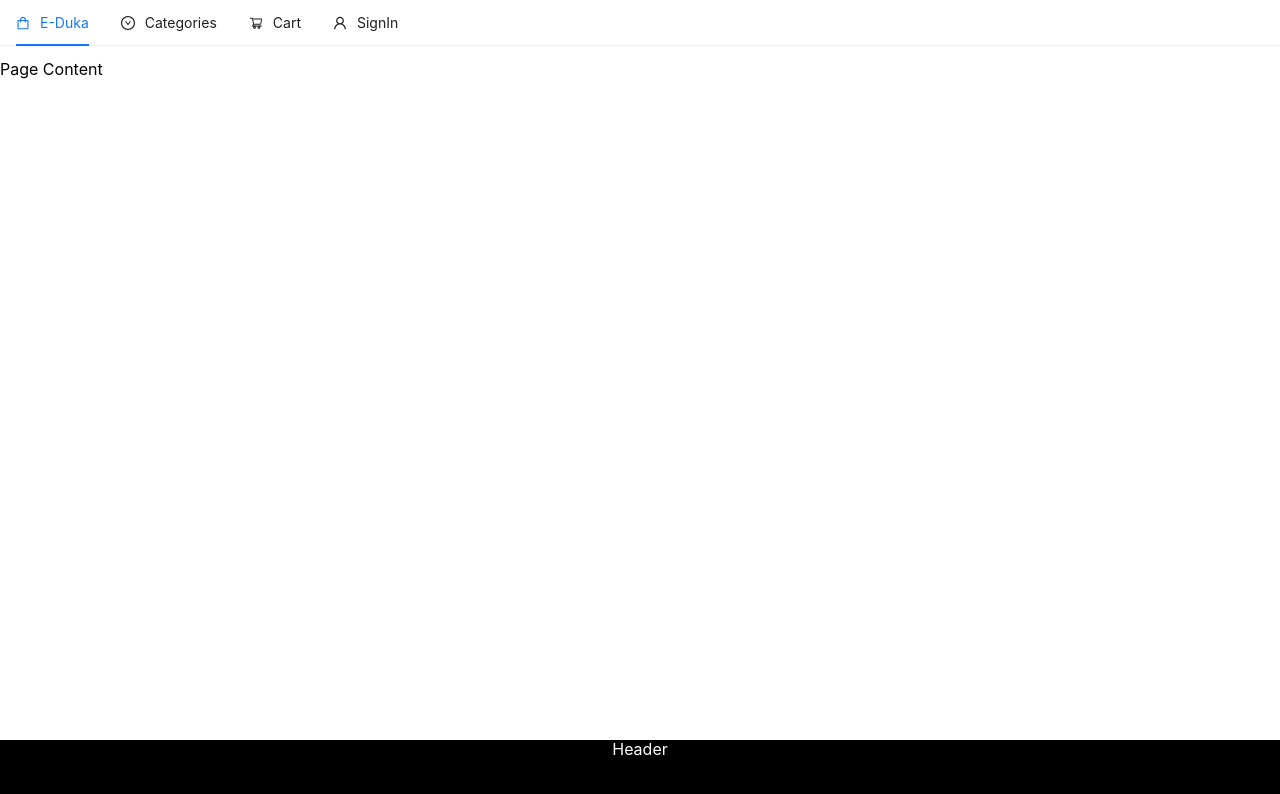
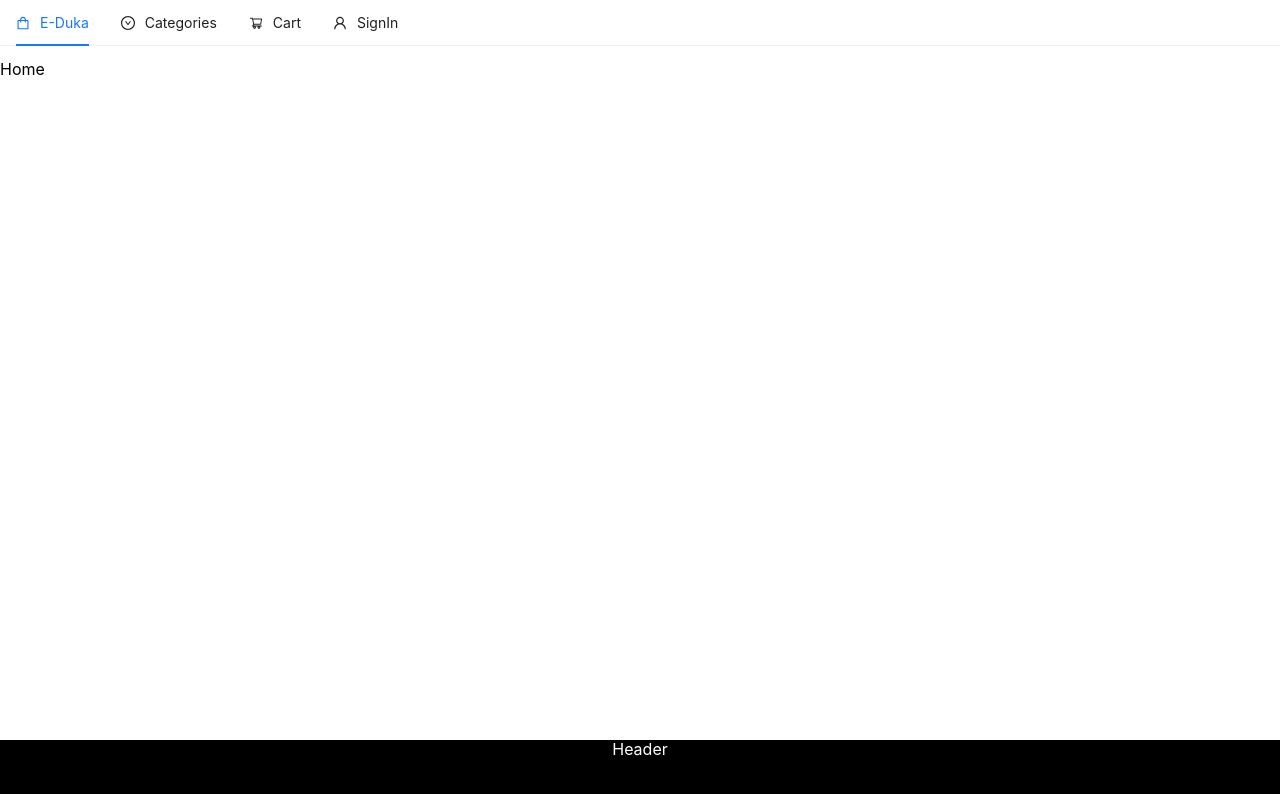
Before and after one commit to BrianWangila/E-Duka, a React (Create React App) app: page / in a window 1280 px wide. Shown: the top 794 px of the page. Built offline with nearby package versions, Linux system fonts and the light colour scheme.

Commit message:
create routes and import them to the routes component

```diff
--- a/package.json
+++ b/package.json
@@ -11,6 +11,7 @@
     "react": "^18.2.0",
     "react-dom": "^18.2.0",
     "react-redux": "^8.0.5",
+    "react-router-dom": "^6.6.2",
     "react-scripts": "5.0.1",
     "redux": "^4.2.0",
     "web-vitals": "^2.1.0"
--- /dev/null
+++ b/src/Pages/Categories/index.js
@@ -0,0 +1,7 @@
+import React from "react";
+
+const Categories = () => {
+  return <div className="home">Categories</div>;
+};
+
+export default Categories;
--- /dev/null
+++ b/src/Pages/Home/index.js
@@ -0,0 +1,7 @@
+import React from "react";
+
+const Home = () => {
+  return <div className="home">Home</div>;
+};
+
+export default Home;
--- a/src/components/PageContent.js
+++ b/src/components/PageContent.js
@@ -1,7 +1,10 @@
 import React from "react";
+import AppRoutes from "./Routes/AppRoutes";
 
 const PageContent = () => {
-  return <div className="pageContent">Page Content</div>;
+  return <div className="pageContent">
+    <AppRoutes />
+  </div>;
 };
 
 export default PageContent;
--- /dev/null
+++ b/src/components/Routes/AppRoutes.js
@@ -0,0 +1,17 @@
+import React from "react";
+import { BrowserRouter as Router, Routes, Route } from "react-router-dom";
+import Categories from "../../Pages/Categories";
+import Home from "../../Pages/Home";
+
+const AppRoutes = () => {
+  return (
+    <Router>
+      <Routes>
+        <Route path="/" element={<Home />} />
+        <Route path="/categories" element={<Categories />} />
+      </Routes>
+    </Router>
+  );
+};
+
+export default AppRoutes;
```
Also changed, not shown: 2 other files (tests, documents, lock files or other folders).
